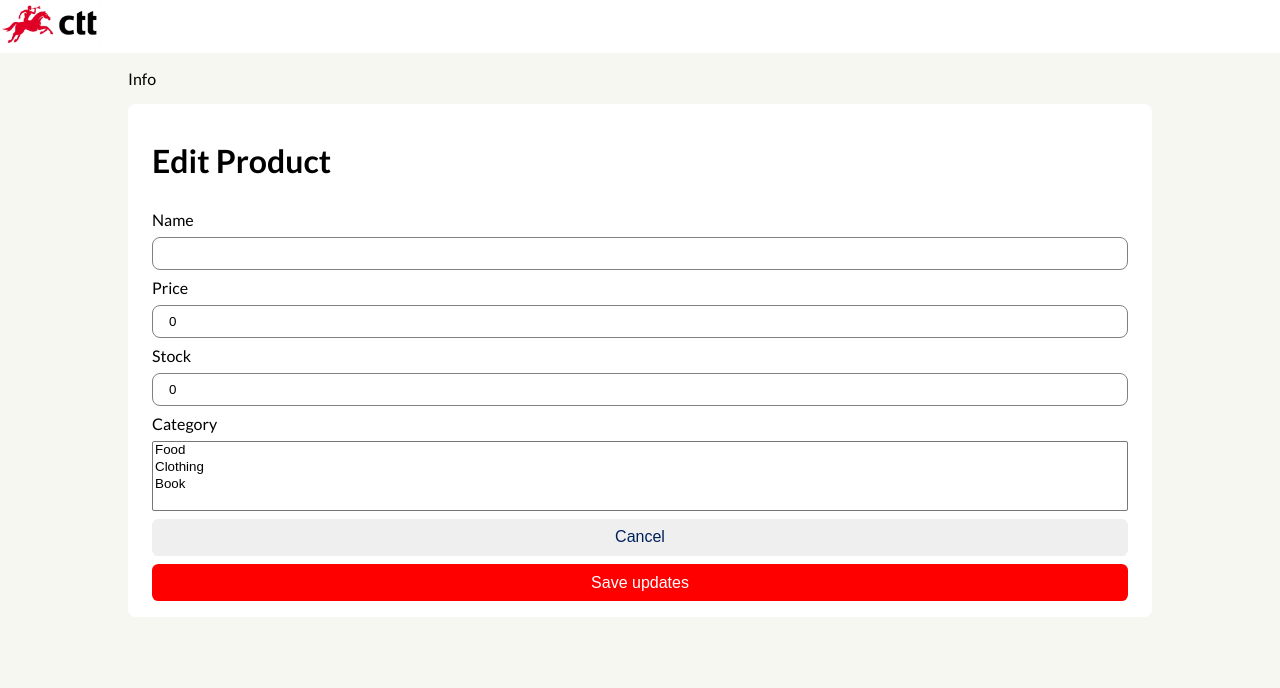
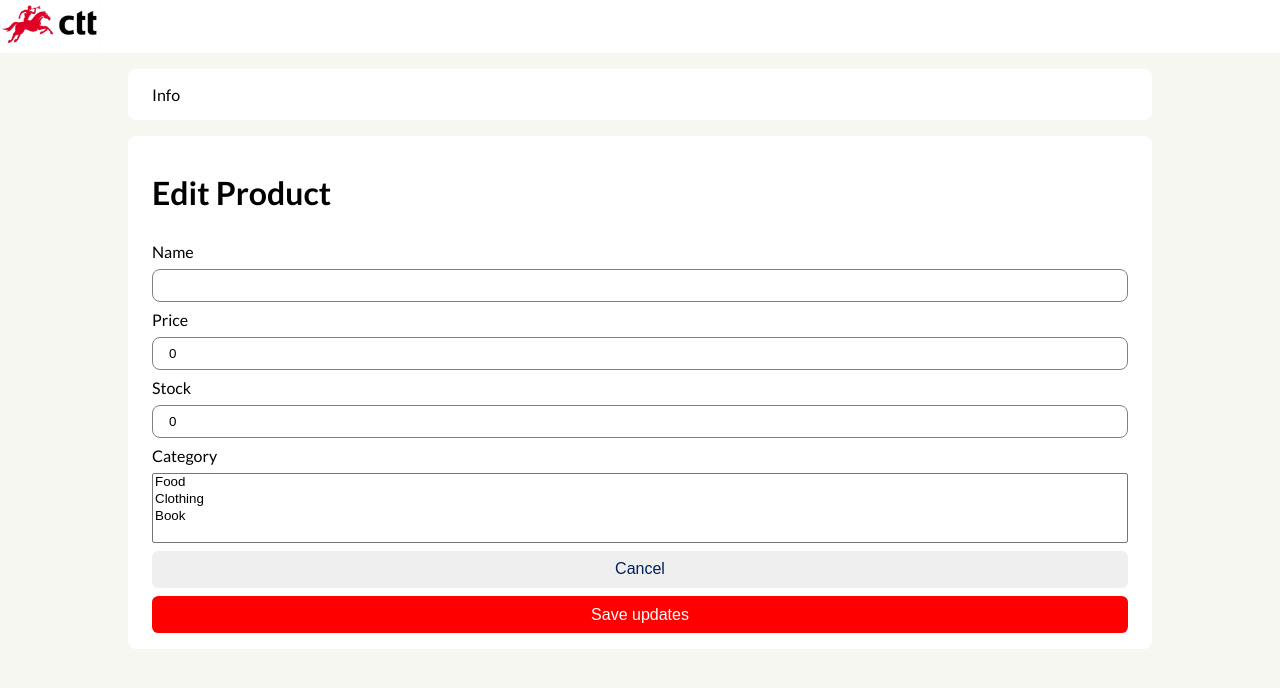
Before and after one commit to ton-ferreira/ctt-products, a React app: page /product/1 in a window 1280 px wide. Shown: the top 688 px of the page. Built offline with nearby package versions, Linux system fonts and the light colour scheme.

Commit message:
fix(ProductForm): avoid unecessary data reload

```diff
--- a/src/features/products/components/ProductForm/ProductForm.tsx
+++ b/src/features/products/components/ProductForm/ProductForm.tsx
@@ -84,7 +84,7 @@ function ProductForm({
 
       <label>Category</label>
       <select
-        aria-label="categorias"
+        aria-label="categories"
         multiple
         value={form.categories}
         onChange={handleCategoryChange}
--- a/src/pages/ProductDetail/ProductDetail.tsx
+++ b/src/pages/ProductDetail/ProductDetail.tsx
@@ -21,7 +21,7 @@ const ProductDetail = () => {
 
   useEffect(() => {
     const init = async () => {
-      if (products.length === 0) {
+      if (isEdit && products.length === 0) {
         await getAllProducts();
       }
     };
@@ -53,7 +53,9 @@ const ProductDetail = () => {
 
   return (
     <main>
-      <p data-testid="product-detail-info">Info</p>
+      <p className="card" data-testid="product-detail-info">
+        Info
+      </p>
       <ProductForm
         initialData={initialData}
         onSubmit={handleSubmit}
```
